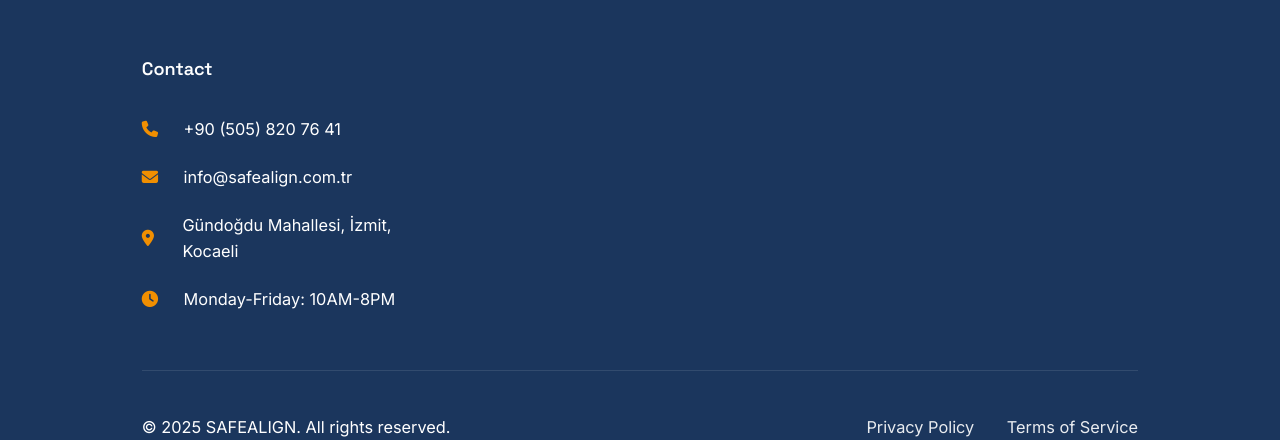
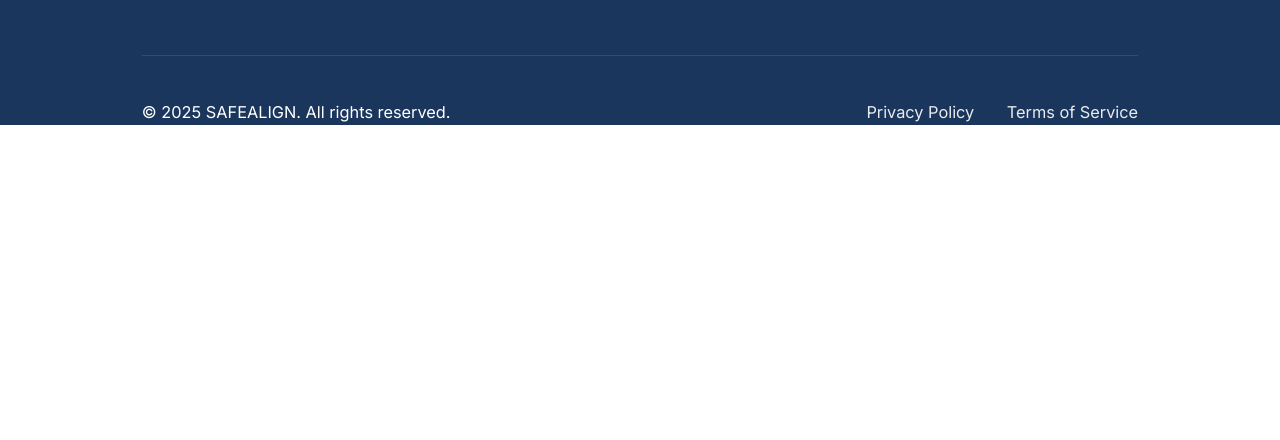
Before and after one commit to mertkorkmazyx/safealign, a website: page index.html in a window 1280 px wide. Shown: the part 9832-10272 px from the top of the page. After the commit the page ends 9957 px from the top, so only its background shows below. Drawn offline with Linux system fonts and the light colour scheme.

Commit message:
Remove contact section from footer and update grid layout

```diff
--- a/assets/css/main.css
+++ b/assets/css/main.css
@@ -1549,7 +1549,7 @@
 
 .footer-content {
     display: grid;
-    grid-template-columns: repeat(auto-fit, minmax(250px, 1fr));
+    grid-template-columns: repeat(3, 1fr);
     gap: var(--spacing-2xl);
     margin-bottom: var(--spacing-2xl);
 }
@@ -1750,6 +1750,11 @@
         flex-direction: column;
         text-align: center;
     }
+
+    .footer-content {
+        grid-template-columns: 1fr;
+        gap: var(--spacing-xl);
+    }
 }
 
 @media (max-width: 480px) {
--- a/index.html
+++ b/index.html
@@ -551,28 +551,6 @@
                         <li><a href="#services">Geometric Measurement</a></li>
                     </ul>
                 </div>
-
-                <div class="footer-section">
-                    <h3 class="footer-title" data-translate="contactFooter">Contact</h3>
-                    <div class="footer-contact">
-                        <div class="contact-item">
-                            <i class="fas fa-phone"></i>
-                            <span>+90 (505) 820 76 41</span>
-                        </div>
-                        <div class="contact-item">
-                            <i class="fas fa-envelope"></i>
-                            <span>info@safealign.com.tr</span>
-                        </div>
-                        <div class="contact-item">
-                            <i class="fas fa-map-marker-alt"></i>
-                            <span>Gündoğdu Mahallesi, İzmit, Kocaeli</span>
-                        </div>
-                        <div class="contact-item">
-                            <i class="fas fa-clock"></i>
-                            <span data-translate="workingHours">Monday-Friday: 10AM-8PM</span>
-                        </div>
-                    </div>
-                </div>
             </div>
 
             <div class="footer-bottom">
```
